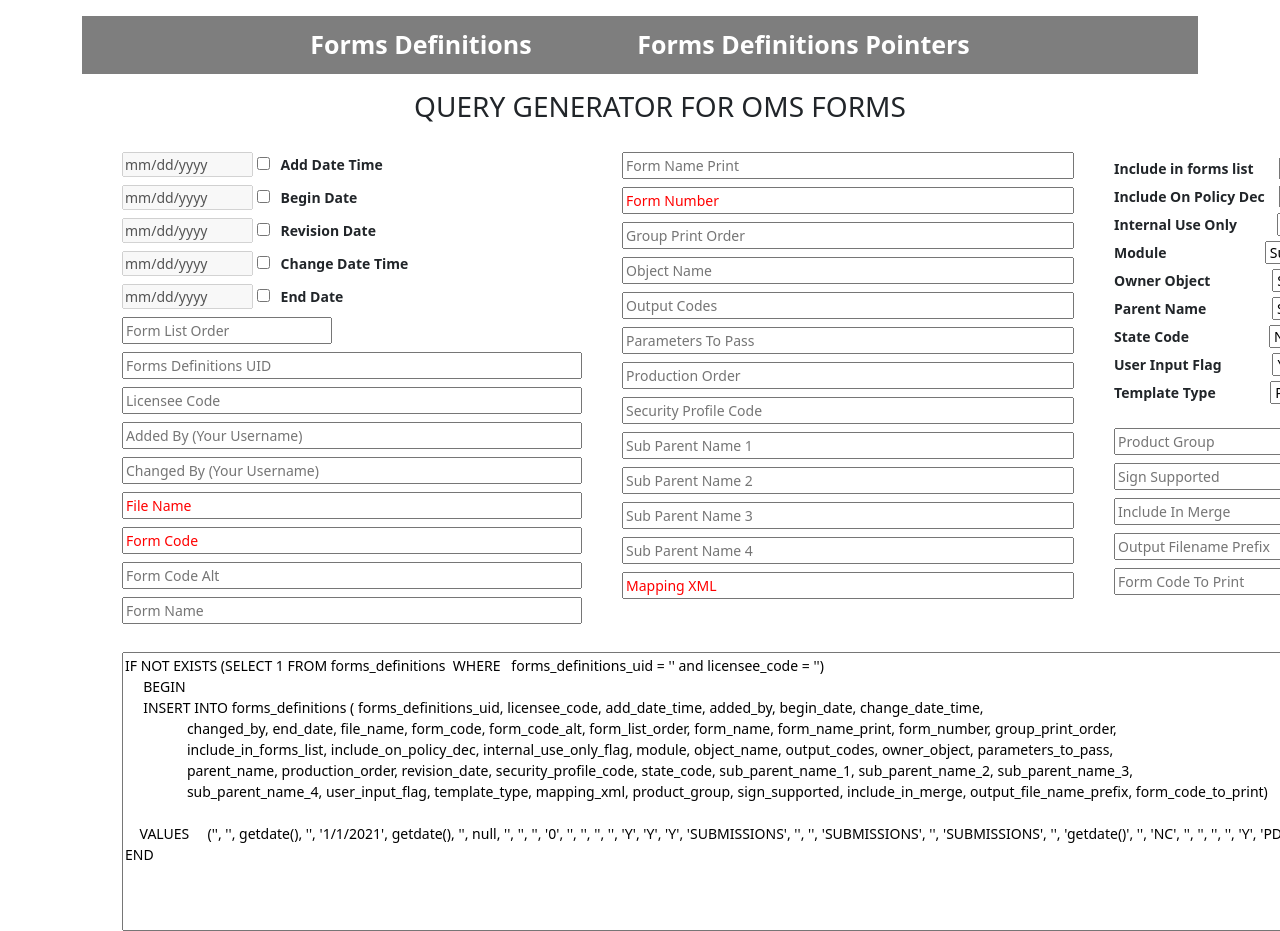
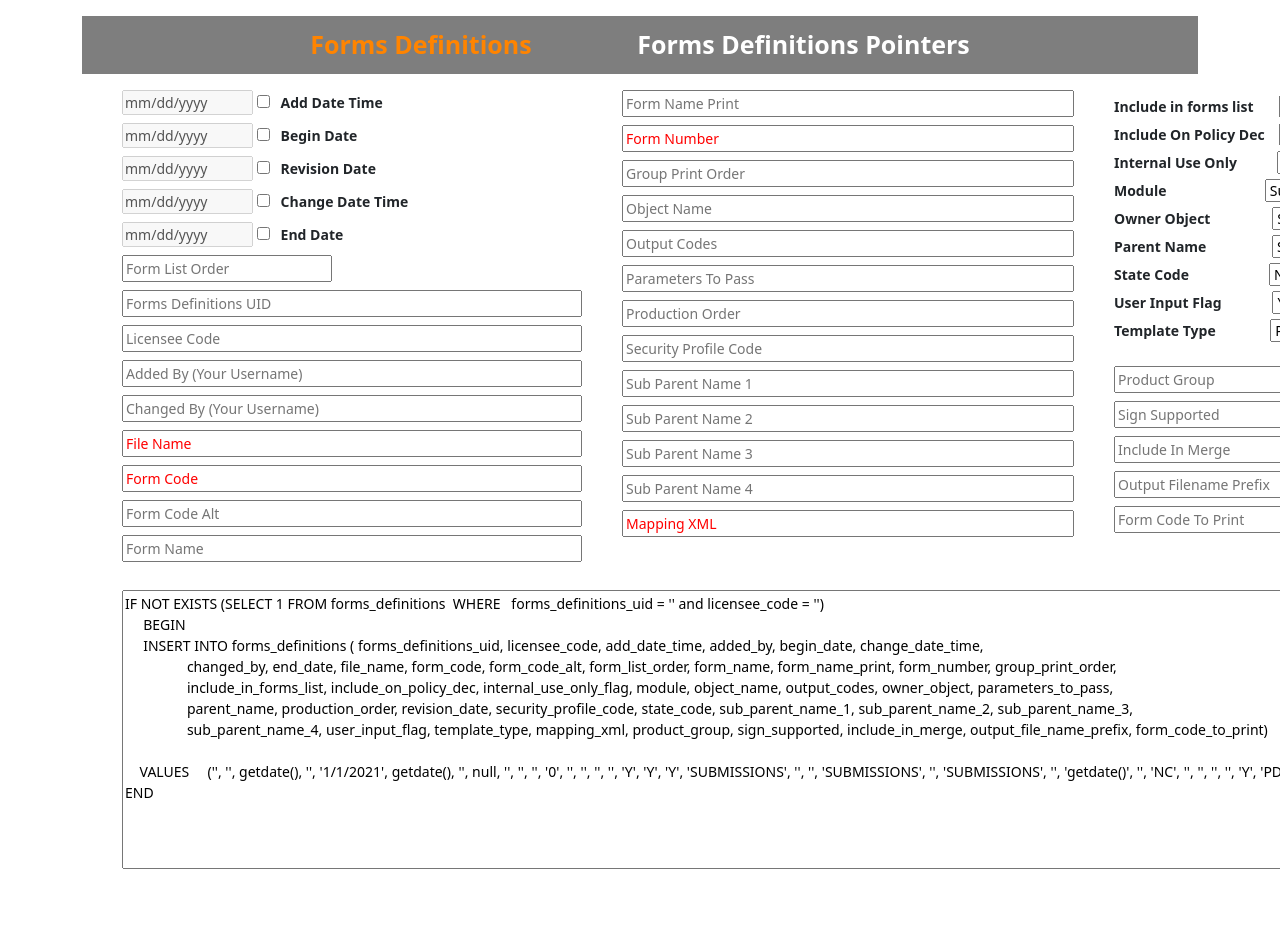
Before and after one commit to NikolaVeljo/inforce, a plain HTML site: page index.html in a window 1280 px wide. Both pictures are taken after a click on the element "Forms Definitions". Shown: the top 931 px of the page. After the commit the page ends 869 px from the top, so only its background shows below. Drawn offline with nearby package versions, Linux system fonts and the light colour scheme.

Commit message:
improvements

```diff
--- a/index.html
+++ b/index.html
@@ -17,8 +17,8 @@
     </center>
 
 
-<div class="d-none" id="forms_definitions">
-   <center><h3>QUERY GENERATOR FOR OMS FORMS</h3></center> <br>
+<div class="d-none mt-3" id="forms_definitions">
+   <!-- <center><h3>QUERY GENERATOR FOR OMS FORMS</h3></center> <br> -->
 
      <div style="display: flex;">
         <div>
--- a/script.js
+++ b/script.js
@@ -104,10 +104,14 @@ main_menu.addEventListener('click', (e) => {
     if(e.target.id === 'forms_definitions_menu') {
         forms_definitions.classList.remove('d-none');
         forms_definitions_pointers.classList.add('d-none');
+        forms_definitions_menu.style.color = '#ff8400';
+        forms_definitions_pointers_menu.style.color = 'white';
     }
     else if (e.target.id === 'forms_definitions_pointers_menu') {
         forms_definitions.classList.add('d-none');
         forms_definitions_pointers.classList.remove('d-none');
+        forms_definitions_menu.style.color = 'white';
+        forms_definitions_pointers_menu.style.color = '#ff8400';
     }
     else return;
 });
```
